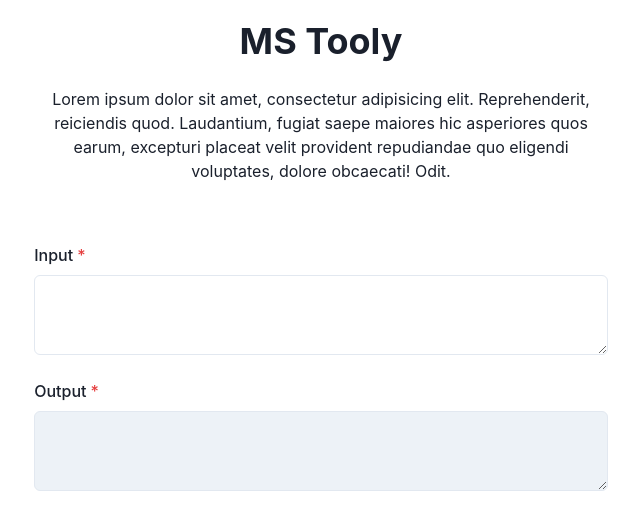
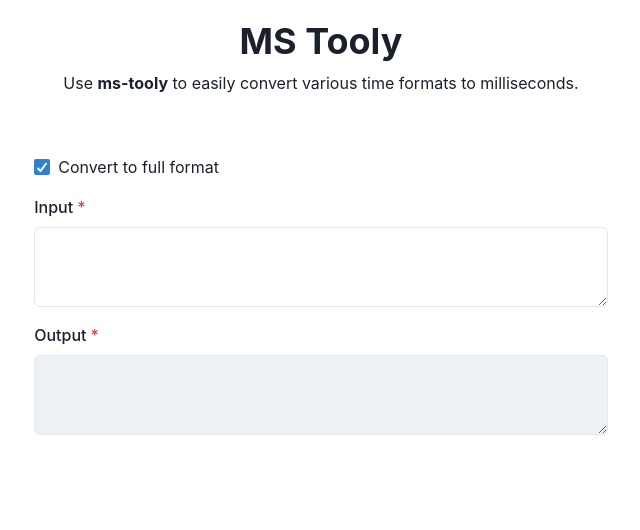
Before and after one commit to yonycalsin/ms-tooly, a React (Vite) app: page / in a window 1280 px wide. Shown: the top 530 px of the page, without its empty margins (319-959 px from the left). Built offline with nearby package versions, Linux system fonts and the light colour scheme.

Commit message:
feat: add options, add dark mode, and update the description

```diff
--- a/src/screens/home-screen/home-screen.tsx
+++ b/src/screens/home-screen/home-screen.tsx
@@ -1,24 +1,47 @@
 import * as React from 'react'
-import { Box, Button, Container, FormControl, FormLabel, Heading, Text, Textarea, VStack } from '@chakra-ui/react'
+import {
+  Box,
+  Button,
+  Checkbox,
+  Container,
+  FormControl,
+  FormLabel,
+  Heading,
+  Text,
+  Textarea,
+  useColorMode,
+  VStack,
+} from '@chakra-ui/react'
 
 function HomeScreen() {
+  const { toggleColorMode } = useColorMode()
+
   return (
     <>
-      <Box py="5" backgroundColor="primary.50">
+      <Box
+        py="5"
+        backgroundColor="primary.50"
+        _dark={{
+          backgroundColor: 'gray.900',
+        }}
+      >
         <Container display="flex" justifyContent="center">
-          <VStack spacing="6">
-            <Heading display="inline">MS Tooly</Heading>
+          <VStack>
+            <Heading display="inline" onClick={toggleColorMode}>
+              MS Tooly
+            </Heading>
             <Text textAlign="center">
-              Lorem ipsum dolor sit amet, consectetur adipisicing elit. Reprehenderit, reiciendis quod. Laudantium,
-              fugiat saepe maiores hic asperiores quos earum, excepturi placeat velit provident repudiandae quo eligendi
-              voluptates, dolore obcaecati! Odit.
+              Use <b>ms-tooly</b> to easily convert various time formats to milliseconds.
             </Text>
           </VStack>
         </Container>
       </Box>
       <Box py="10">
         <Container>
-          <VStack spacing="6">
+          <VStack spacing="4">
+            <FormControl>
+              <Checkbox defaultChecked>Convert to full format</Checkbox>
+            </FormControl>
             <FormControl isRequired>
               <FormLabel>Input</FormLabel>
               <Textarea />
```
